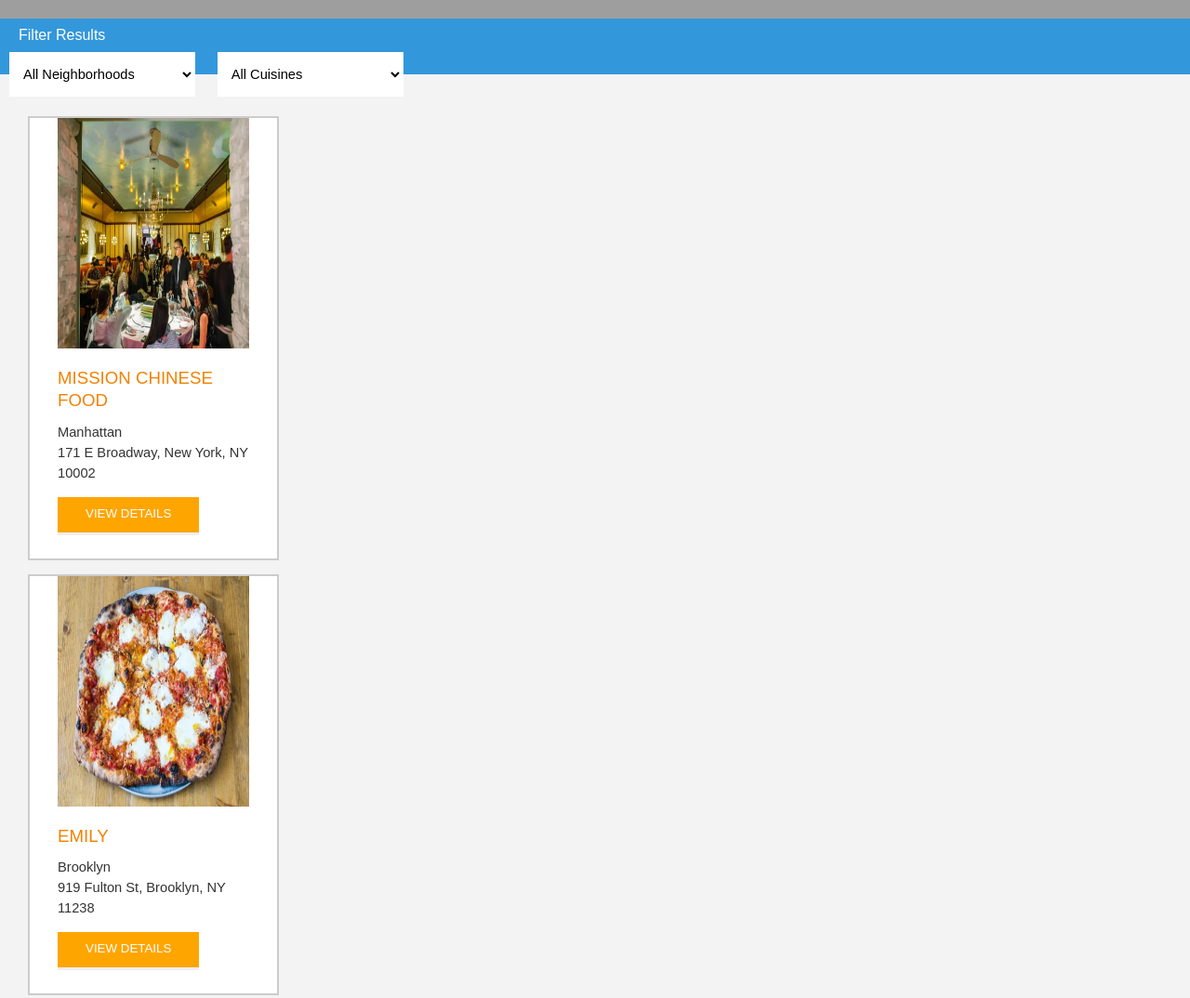
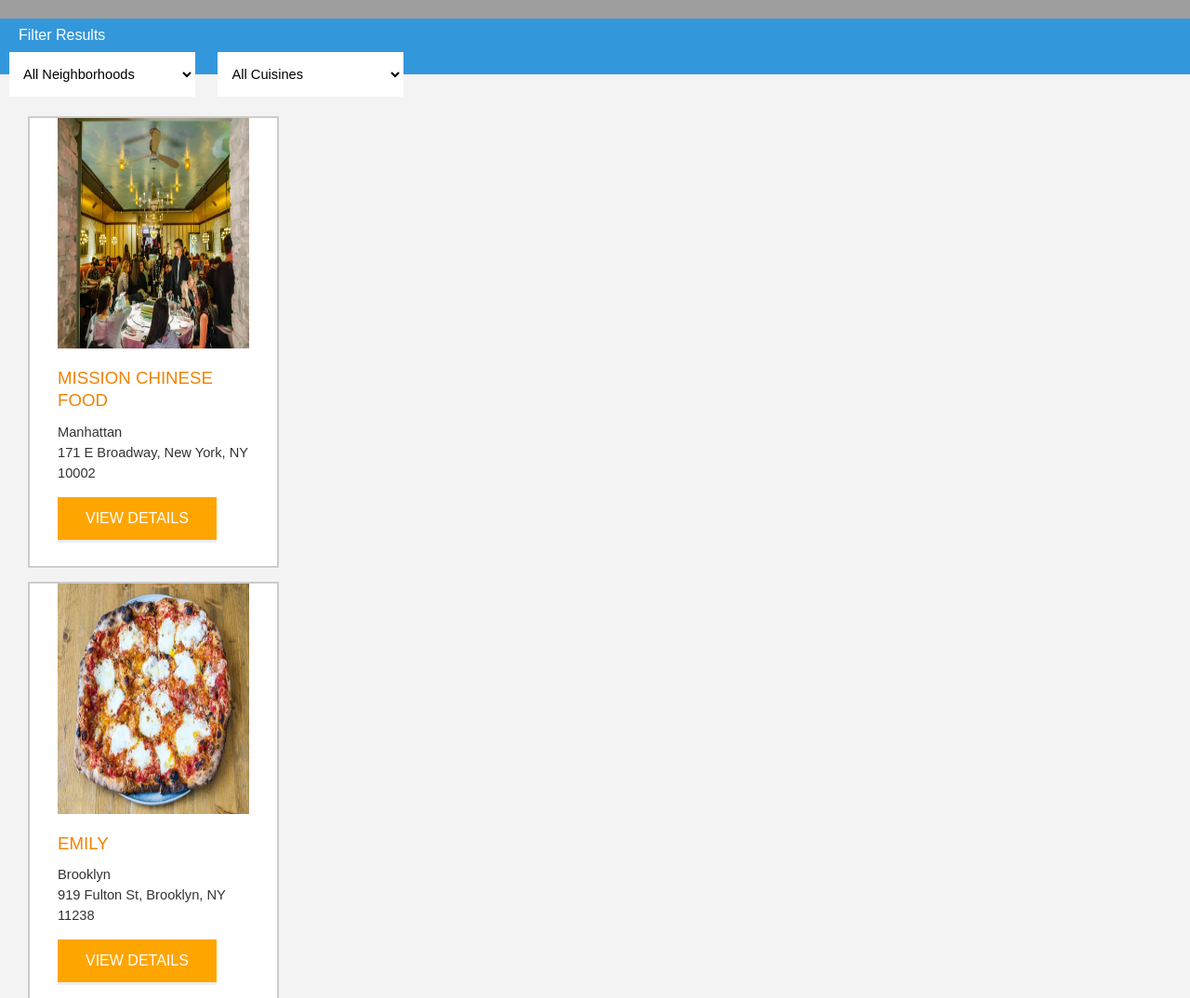
Before and after one commit to Missarachnid/Udacity-project1, a plain HTML site: page index.html in a window 1280 px wide. Shown: the part 460-1534 px from the top of the page at 93% size. Drawn offline with Linux system fonts and the light colour scheme; some packages are replaced by stand-ins of ours; grey boxes are pictures that could not be loaded.

Commit message:
feat: Touch Points improved Touch points where enlarged. This included the orange view details button and  the breadcrums show at the top of the restaurant page.

```diff
--- a/css/styles.css
+++ b/css/styles.css
@@ -5,7 +5,7 @@
 }
 body,td,th,p{
 	font-family: Arial, Helvetica, sans-serif;
-	font-size: 10pt;
+	font-size: 1rem;
 	color: #333;
 	line-height: 1.5;
 }
@@ -15,8 +15,6 @@
 	position:relative;
 }
 ul, li {
-	font-family: Arial, Helvetica, sans-serif;
-	font-size: 10pt;
 	color: #333;
 }
 a {
@@ -73,7 +71,6 @@
     padding: 10px 40px 16px;
     list-style: none;
     background-color: #eee;
-    font-size: 17px;
     margin: 0;
     width: calc(50% - 80px);
 }
@@ -179,9 +176,9 @@
   border-bottom: 3px solid #eee;
   color: #fff;
   display: inline-block;
-  font-size: 10pt;
+  font-size: 1rem;
   margin: 15px 0 0;
-  padding: 8px 30px 10px;
+  padding: 11px 30px 11px;
   text-align: center;
   text-decoration: none;
   text-transform: uppercase;
```
